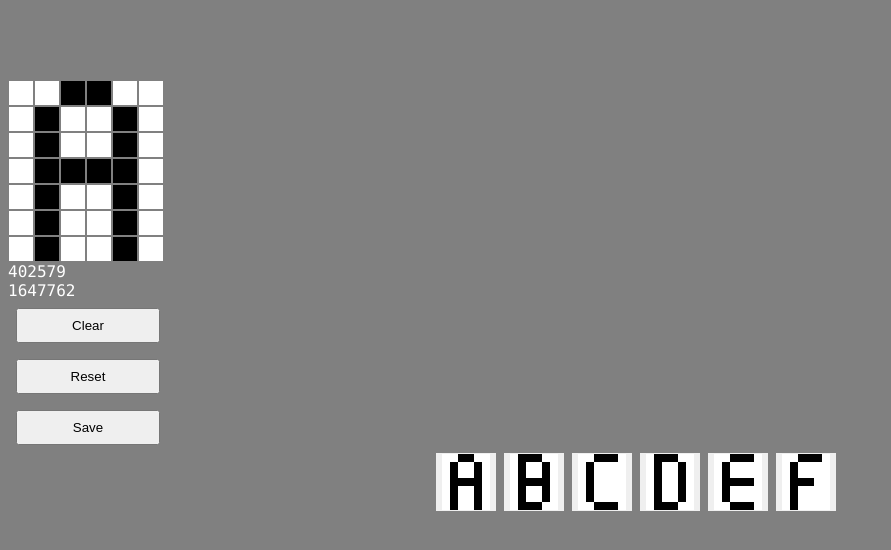
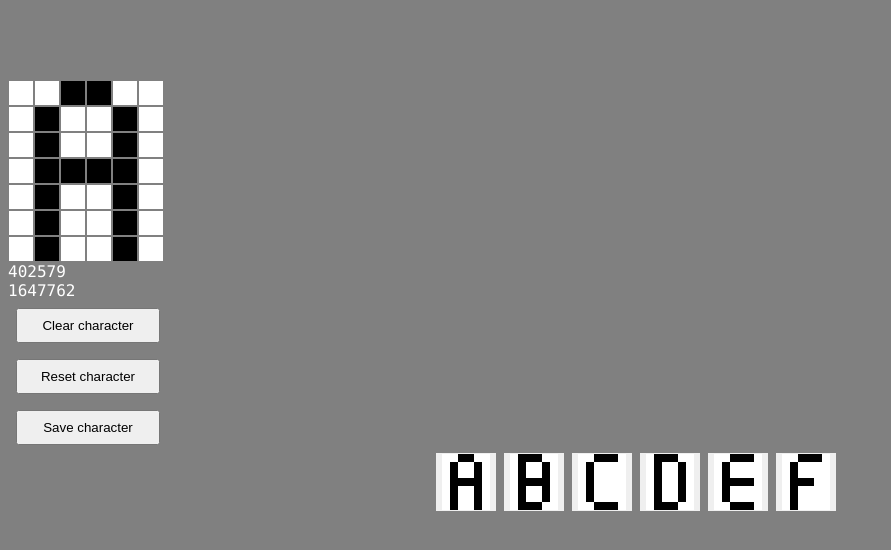
Before and after one commit to ggpera/merkeditor, a React (Vite) app: page / in a window 1280 px wide. Shown: the top 550 px of the page, without its empty margins (0-891 px from the left). Built offline with nearby package versions, Linux system fonts and the light colour scheme.

Commit message:
Pass saveCharacters function to Grid.jsx

```diff
--- a/src/components/Grid.jsx
+++ b/src/components/Grid.jsx
@@ -3,7 +3,7 @@ import PropTypes from 'prop-types';
 import { arrayChunk } from '../utils/arrays';
 import Pixel from './Pixel';
 
-const Grid = ({ character }) => {
+const Grid = ({ character, saveCharacters }) => {
   const [binaryArray, setBinaryArray] = useState(character);
 
   // Set the binary value of an item to be 0 or 1
@@ -34,7 +34,7 @@ const Grid = ({ character }) => {
 
   return (
     <>
-      <div className='grid'>
+      <div>
         {arrayChunk(binaryArray, 6).map((row, rowIndex) => (
           <div key={rowIndex} className='row'>
             {row.map((binary, colIndex) => {
@@ -54,17 +54,23 @@ const Grid = ({ character }) => {
       <div>{parseInt(binaryChunks[1].join(''), 2)}</div>
       <div style={{ display: 'flex', flexDirection: 'column', width: '10rem' }}>
         <button style={{ padding: '0.5rem', margin: '0.5rem' }} onClick={clearBinaryArray}>
-          Clear
+          Clear character
         </button>
         <button style={{ padding: '0.5rem', margin: '0.5rem' }} onClick={resetBinaryArray}>
-          Reset
+          Reset character
         </button>
-        <button style={{ padding: '0.5rem', margin: '0.5rem' }}>Save</button>
+        <button
+          style={{ padding: '0.5rem', margin: '0.5rem' }}
+          onClick={() => saveCharacters(binaryArray)}
+        >
+          Save character
+        </button>
       </div>
     </>
   );
 };
 Grid.propTypes = {
   character: PropTypes.array,
+  saveCharacters: PropTypes.func,
 };
 export default Grid;
```
